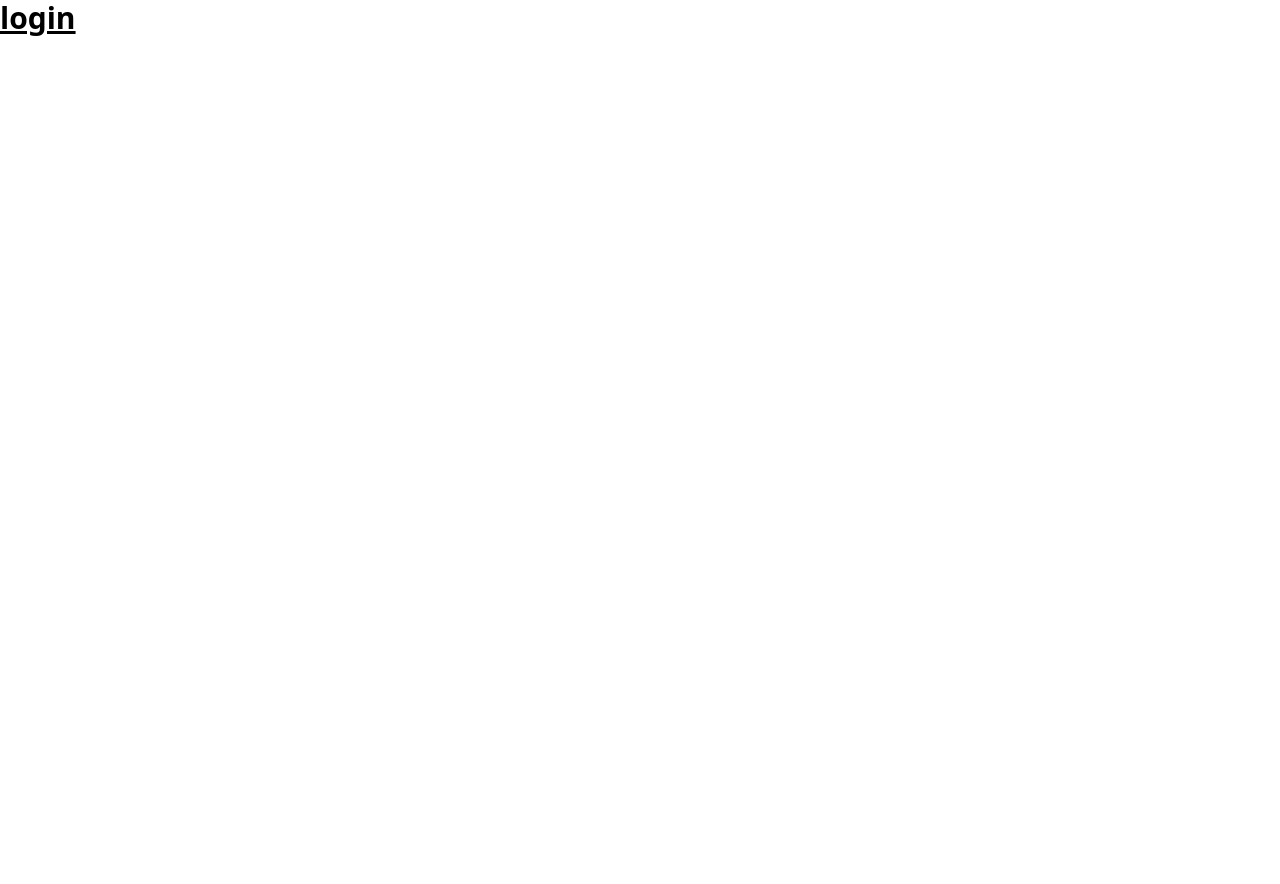
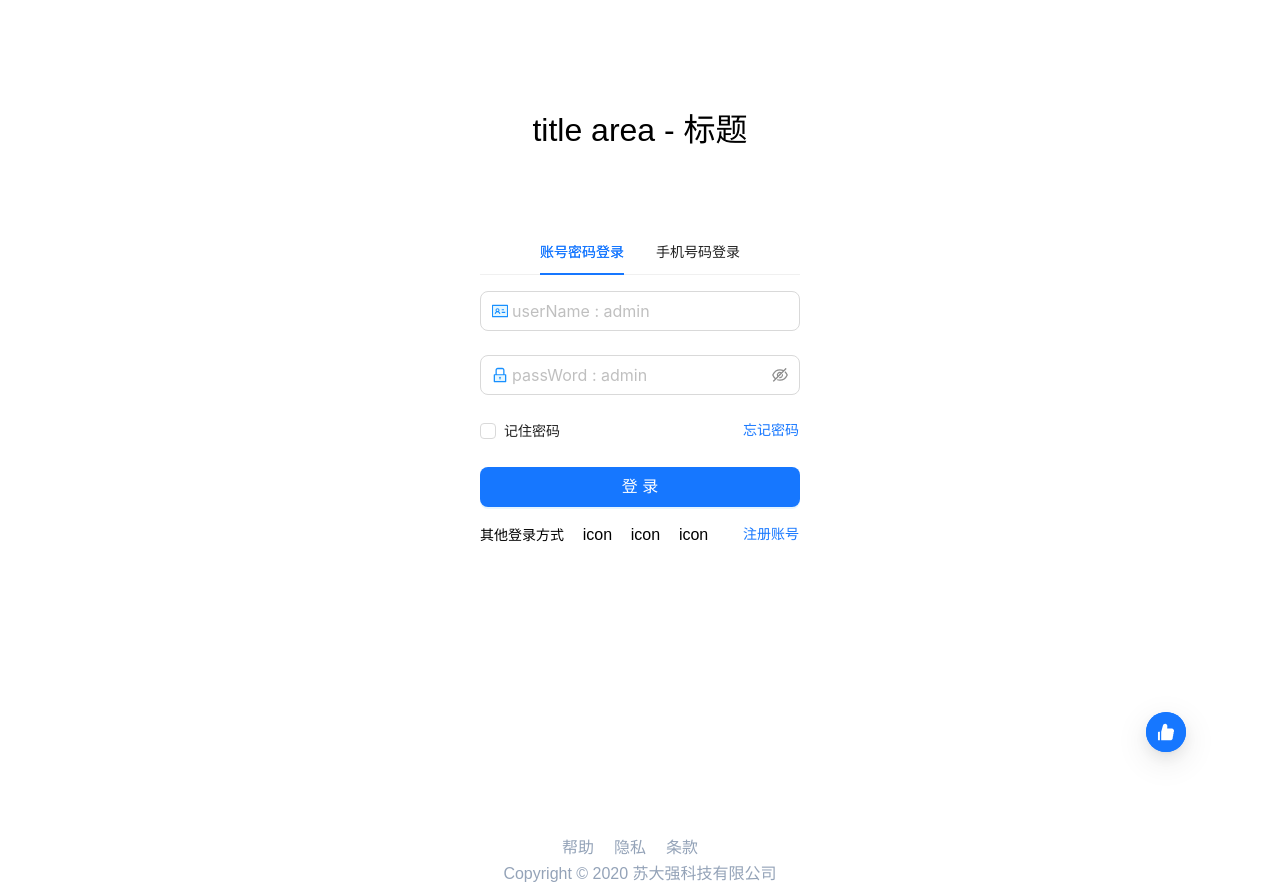
Before and after one commit to fortylee/admin-vue3, a Vue app: page / in a window 1280 px wide. Before the commit the page ends 800 px from the top, so only its background shows below. Built offline with nearby package versions, Linux system fonts and the light colour scheme.

Commit message:
Add login interface

```diff
--- a/src/components/login.vue
+++ b/src/components/login.vue
@@ -1,13 +1,120 @@
 <script setup lang = "ts">
 
+import { IdcardTwoTone, LockTwoTone, EyeTwoTone, EyeInvisibleOutlined, PhoneTwoTone, MailTwoTone, LikeFilled } from '@ant-design/icons-vue';
+
+import { ref } from 'vue'
+const activeKey = ref('1')
+const userName = ref('')
+const passWord = ref('')
+
+function tabClick() {
+  console.log("被点击了")
+}
+function changHandle(key: string) {
+  console.log(key)
+}
+const size = ref('large')
 </script>
 
 <template>
-  <div class="text-3xl font-bold underline">
-    login
+  <div class="flex justify-center h-screen w-full">
+    <div class="flex flex-col  ">
+      <!--main area-->
+      <div class="main w-80 py-28">
+        <!--title area-->
+        <div class="text-center mb-20">
+          <h1>title area - 标题</h1>
+        </div>
+        <div>
+          <a-tabs v-model:activeKey="activeKey" centered @tab-click="tabClick" @change="changHandle">
+            <!--login method 1-->
+            <a-tab-pane key="1" tab="账号密码登录">
+              <a-space direction="vertical" class="w-full" :size="size">
+                <!--userName-->
+                <a-input v-model:value="userName" placeholder="userName : admin" :size="size">
+                  <template #prefix>
+                    <IdcardTwoTone />
+                  </template>
+                </a-input>
+                <!--passWord-->
+                <a-input-password v-model:value="passWord" placeholder="passWord : admin" :size="size">
+                  <template #prefix>
+                    <LockTwoTone />
+                  </template>
+                  <template #iconRender="show">
+                    <EyeTwoTone v-if="show" />
+                    <EyeInvisibleOutlined v-else />
+                  </template>
+                </a-input-password>
+              </a-space>
+            </a-tab-pane>
+            <!--login method 2-->
+            <a-tab-pane key="2" tab="手机号码登录">
+              <a-space direction="vertical" class="w-full" :size="size">
+                <!--phoneNumber-->
+                <a-input v-model:value="userName" placeholder="phoneNumber" :size="size">
+                  <template #prefix>
+                    <PhoneTwoTone />
+                  </template>
+                </a-input>
+                <!--verify-->
+                <div class="flex justify-between">
+                  <a-input v-model:value="userName" placeholder="verify" :size="size" class="w-8/12	 mr-1 ">
+                    <template #prefix>
+                      <MailTwoTone />
+                    </template>
+                  </a-input>
+                  <a-button class="w-4/12" :size="size">
+                    获取验证码
+                  </a-button>
+                </div>
+              </a-space>
+            </a-tab-pane>
+          </a-tabs>
+        </div>
+        <div class="flex justify-between w-full py-5 select-none">
+          <a-checkbox v-model:checked="checked" class="flex items-center text-sm">
+            记住密码
+          </a-checkbox>
+          <a-button type="link" href="#" class="text-sm pr-0">
+            忘记密码
+          </a-button>
+        </div>
+        <div>
+          <a-button type="primary" size="large" block>
+            登录
+          </a-button>
+        </div>
+        <div class="flex justify-between mt-3 items-center">
+          <span class="text-sm flex">其他登录方式</span>
+          <a>icon</a>
+          <a>icon</a>
+          <a>icon</a>
+          <a-button type="link" href="#" class="text-sm pr-0">
+            注册账号
+          </a-button>
+        </div>
+      </div>
+      <!--foot area-->
+      <div class="footer mt-44 flex flex-col ">
+        <div class="mb-2 flex justify-center text-slate-400	">
+          <span class="mr-5">帮助</span>
+          <span class="mr-5">隐私</span>
+          <span class="mr-5">条款</span>
+        </div>
+        <div class=" flex justify-center text-slate-400	">
+          Copyright © 2020 苏大强科技有限公司
+        </div>
+      </div>
+    </div>
+    <a-float-button type="primary" :style="{ right: '94px'}">
+      <template #icon>
+        <LikeFilled />
+      </template>
+    </a-float-button>
   </div>
 </template>
 
-<style scoped>
+<style scoped lang="postcss">
 
 </style>
--- a/src/style.css
+++ b/src/style.css
@@ -1,3 +1,4 @@
-@tailwind base;
+/* 使用 tailwindcss 的重置样式文件，影响到了组件 button 的样式 */
+/* @tailwind base; */
 @tailwind components;
 @tailwind utilities;
--- a/vite.config.ts
+++ b/vite.config.ts
@@ -4,4 +4,8 @@ import vue from '@vitejs/plugin-vue'
 // https://vitejs.dev/config/
 export default defineConfig({
   plugins: [vue()],
+  server: {
+    host:"192.168.30.106",
+    port: 5173
+}
 })
```
Also changed, not shown: .eslintrc.cjs.
